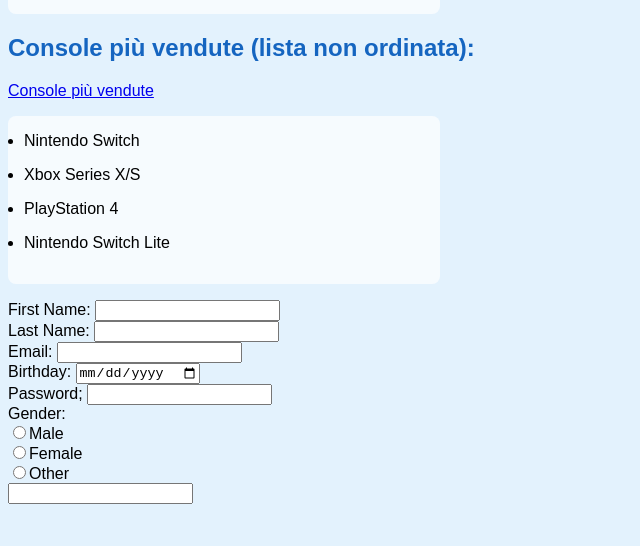
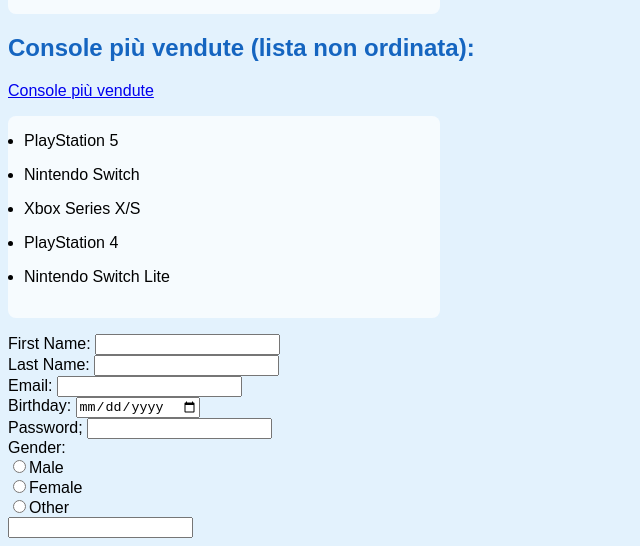
Before and after one commit to Jockeys97/Videogames, a plain HTML site: page videogame.html in a window 1280 px wide. Shown: the part 1532-2078 px from the top of the page, without its empty margins (0-640 px from the left). Before the commit the page ends 2044 px from the top, so only its background shows below. Drawn offline with Linux system fonts and the light colour scheme.

Commit message:
Update videogame.html
ckff

```diff
--- a/videogame.html
+++ b/videogame.html
@@ -85,6 +85,7 @@
   <a href="#console">Console più vendute</a>
 </nav>
   <ul>
+     <li>PlayStation 5</li>
     <li>Nintendo Switch</li>
     <li>Xbox Series X/S</li>
     <li>PlayStation 4</li>
```
